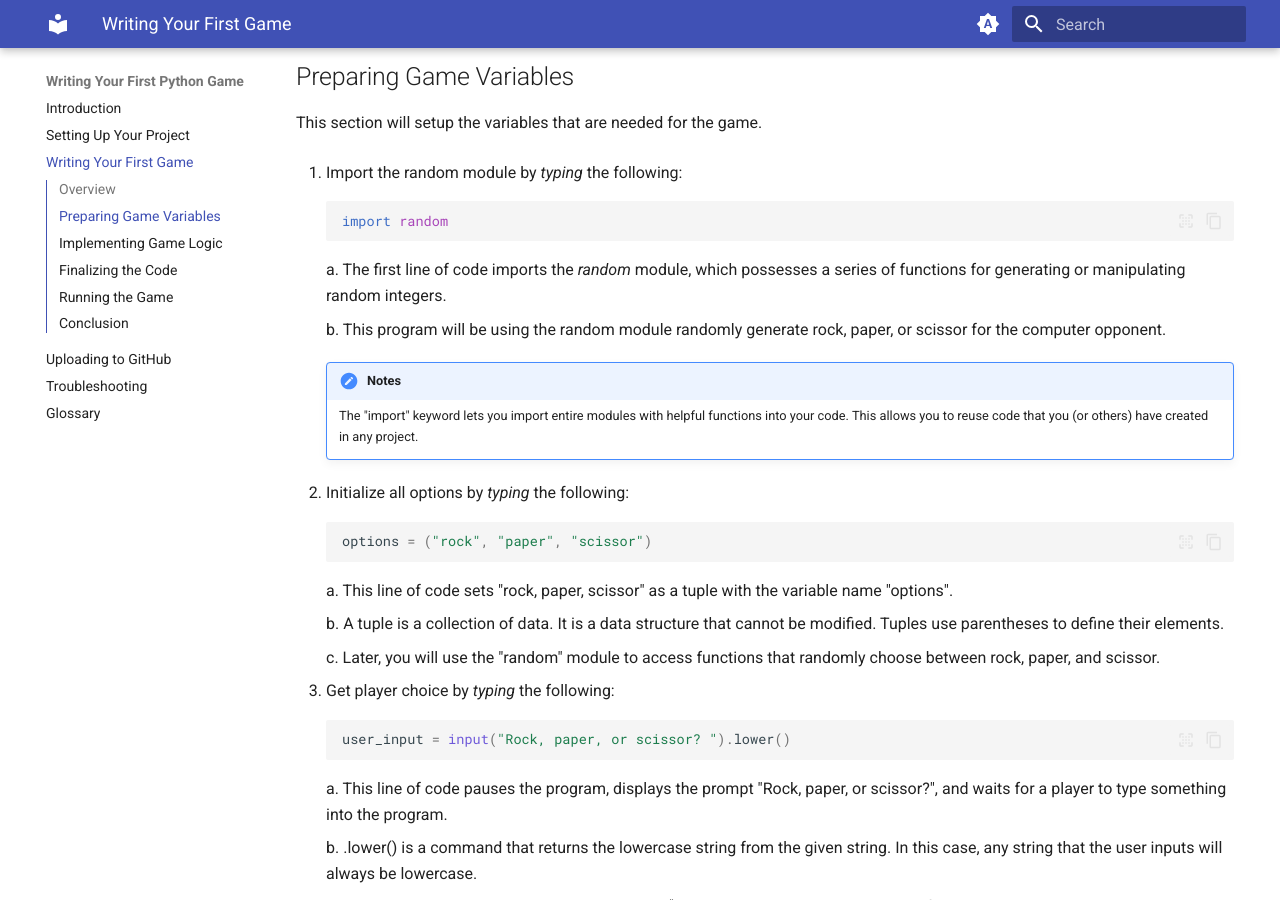
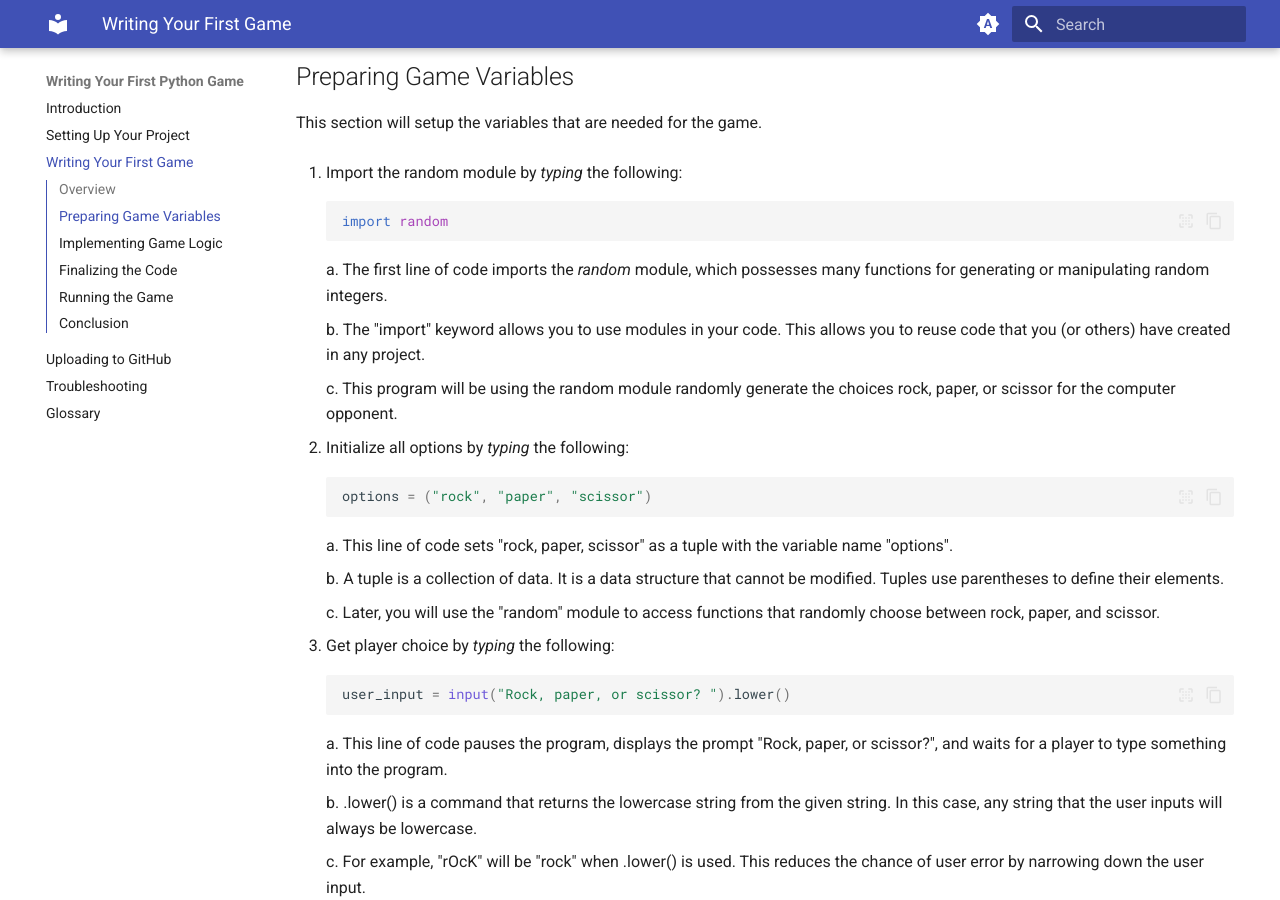
Before and after one commit to Beijzum/beijzum.github.io, an MkDocs documentation site: the page built from docs/Writing Your First Game.md, in a window 1280 px wide and 900 px high, scrolled down 511 px. Built offline with MkDocs 1.6.1 and Material for MkDocs 9.7.7, drawn with Linux system fonts in a browser that asks for light colours; emoji names are drawn with the system emoji font; comment, search, counter and statistics services are not loaded.

````diff
--- a/docs/Writing Your First Game.md
+++ b/docs/Writing Your First Game.md
@@ -24,13 +24,11 @@ This section will setup the variables that are needed for the game.
     import random
     ```
 
-    a. The first line of code imports the _random_ module, which possesses a series of functions for generating or manipulating random integers.
+    a. The first line of code imports the _random_ module, which possesses many functions for generating or manipulating random integers.
 
-    b. This program will be using the random module randomly generate rock, paper, or scissor for the computer opponent.
+    b. The "import" keyword allows you to use modules in your code. This allows you to reuse code that you (or others) have created in any project.
 
-    !!! notes
-
-        The "import" keyword lets you import entire modules with helpful functions into your code. This allows you to reuse code that you (or others) have created in any project.
+    c. This program will be using the random module randomly generate the choices rock, paper, or scissor for the computer opponent.
 
 2.  Initialize all options by _typing_ the following:
 
````
Also changed, not shown: docs/Uploading to GitHub.md (+3 -3 lines).
